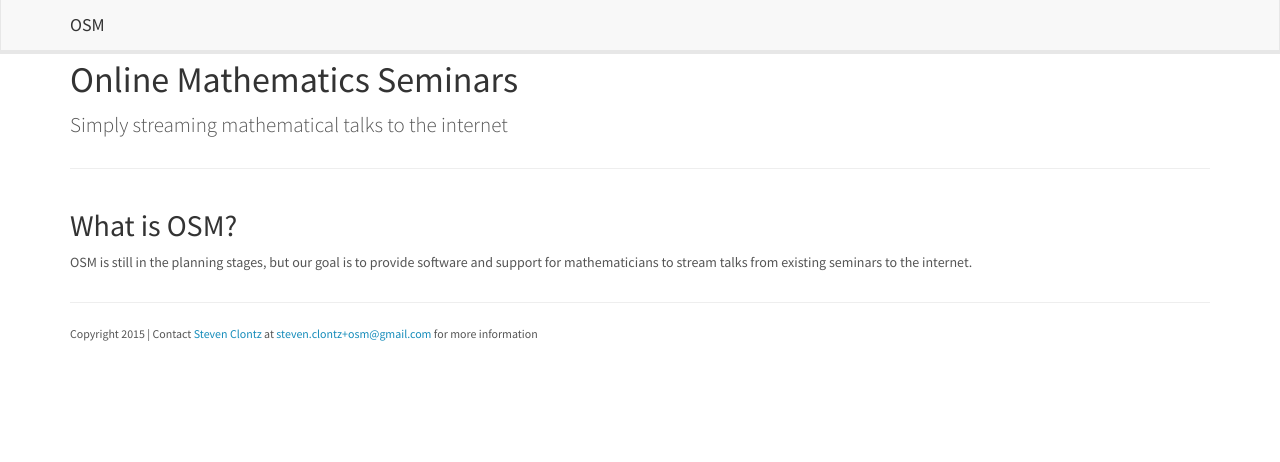
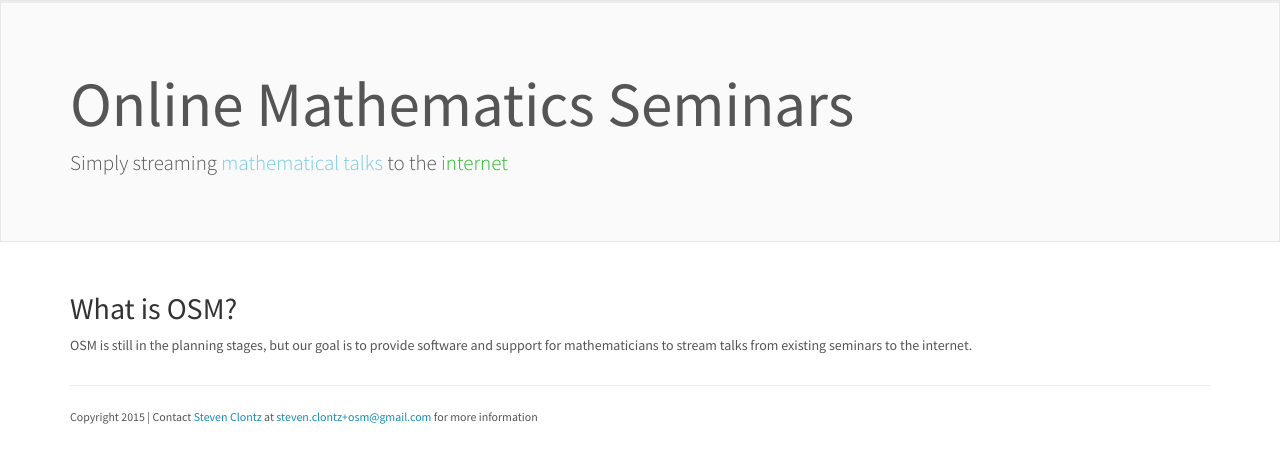
Before and after one commit to StevenClontz/osm, a plain HTML site: page index.html in a window 1280 px wide. Drawn offline with nearby package versions, Linux system fonts and the light colour scheme.

Commit message:
cleaner header using jumbotron and no navbar

```diff
--- a/index.html
+++ b/index.html
@@ -10,28 +10,29 @@
     <script src="//maxcdn.bootstrapcdn.com/bootstrap/3.3.4/js/bootstrap.min.js"></script>
   </head>
   <body>
-    <div class="navbar navbar-default navbar-fixed-top">
+
+    <div class="jumbotron" id="banner">
       <div class="container">
-        <div class="navbar-header">
-          <a href="/" class="navbar-brand">OSM</a>
+        <div class="row">
+          <div class="col-xs-12">
+            <h1>Online Mathematics Seminars</h1>
+            <p class="lead">
+              Simply streaming
+              <span class="text-info">
+                mathematical talks
+              </span>
+              to the
+              <span class="text-success">
+                internet
+              </span>
+            </p>
+          </div>
         </div>
       </div>
     </div>
 
 
     <div class="container">
-
-      <div class="page-header" id="banner">
-        <div class="row">
-          <div class="col-lg-8 col-md-7 col-sm-6">
-            <h1>Online Mathematics Seminars</h1>
-            <p class="lead">
-              Simply streaming mathematical talks
-              to the internet
-            </p>
-          </div>
-        </div>
-      </div>
 
       <div class="row">
         <div class="col-lg-12">
```
Also changed, not shown: style-guide/index.html (+16 -15 lines).
